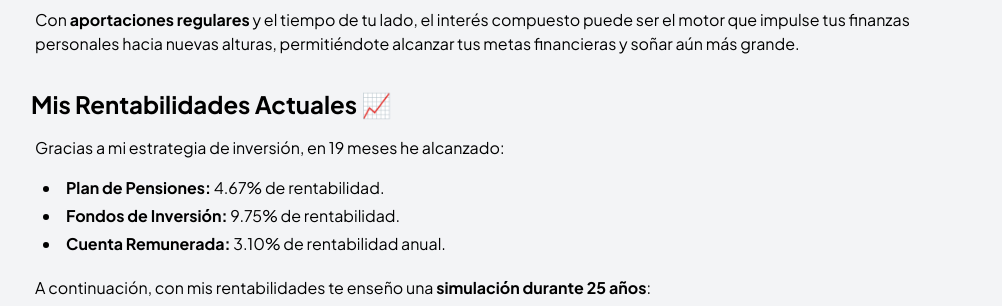
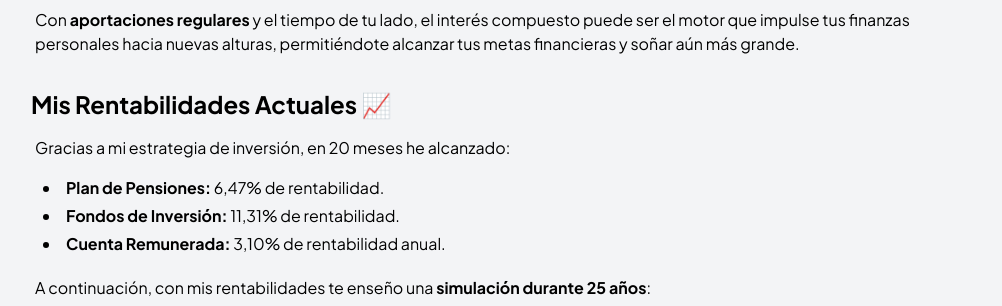
Before and after one commit to jlfernandezfernandez/compound-interest-calculator, a Next.js app: page /mejora-tus-resultados/como-invierto in a window 1280 px wide. Shown: the part 1421-1727 px from the top of the page, without its empty margins (129-1131 px from the left). Built offline with nearby package versions, Linux system fonts and the light colour scheme.

Commit message:
feature: update % of rentabilities

```diff
--- a/src/app/mejora-tus-resultados/page.tsx
+++ b/src/app/mejora-tus-resultados/page.tsx
@@ -19,7 +19,7 @@ export default function ImproveResultsPage() {
                     <p className="text-lg sm:text-xl text-gray-500 dark:text-gray-400 mb-5">En el camino hacia la libertad financiera, cada decisión cuenta. Aquí te muestro cómo el <strong>interés compuesto</strong>, combinado con las <strong>herramientas adecuadas</strong> como MyInvestor, Micappital, y Revolut, puede ser tu mejor aliado para maximizar tus inversiones. 🚀</p>
                     <div className="p-4 mb-6 flex flex-col sm:flex-row justify-between items-center bg-blue-50 border-l-4 border-blue-500">
                         <p className="text-lg sm:text-xl text-gray-600 dark:text-gray-400 mb-6 sm:mb-0">¿Quieres ver con más detalle los productos que tengo e intereses? 🔍</p>
-                        <Link href="/mejora-tus-resultados/como-invierto" className="bg-gray-200 hover:bg-gray-300 text-gray-800 font-bold py-2 px-4 rounded transition duration-300">
+                        <Link href="/mejora-tus-resultados/como-invierto" className="inline-block bg-black hover:bg-gray-800 text-white py-3 px-6 rounded-full transition duration-300">
                             Descubre Más
                         </Link>
                     </div>
@@ -65,7 +65,7 @@ export default function ImproveResultsPage() {
                             <br />
                             <p>Aquí tengo <strong>contratada mi cuenta remunerada</strong>, la cual me ofrece una rentabilidad anual del 3.11%, pagada cada día. La <strong>cuenta es gratuita</strong> y es una excelente manera de luchar contra la inflacción.</p>
                             <br />
-                            <p>Y sí, cuentas con IBAN español y toda la protección que otorga cualquier otro banco español.</p>
+                            <p>Y sí, tienen IBAN español y toda la protección que otorgaría cualquier otro banco español.</p>
                             <br />
                             <a href="https://revolut.com/referral/?referral-code=jordilftw5!FEB2-24-VR-ES" className="text-blue-500 hover:underline">Explora Revolut</a>
                         </div>
@@ -74,7 +74,7 @@ export default function ImproveResultsPage() {
                     </div>
                     <div className="text-center p-6 mt-8 bg-blue-100 rounded-lg shadow">
                         <p className="text-xl text-gray-700">¿Quieres ver cómo el interés compuesto ha transformado mis finanzas?</p>
-                        <Link href="/mejora-tus-resultados/como-invierto" className="inline-block mt-4 bg-blue-500 hover:bg-blue-700 text-white font-bold py-2 px-4 rounded">
+                        <Link href="/mejora-tus-resultados/como-invierto" className="inline-block bg-black hover:bg-gray-800 text-white py-3 px-4 mt-4 rounded transition duration-300">
                             Explora Cómo Invierto
                         </Link>
                     </div>
--- a/src/components/IntroductionSection.tsx
+++ b/src/components/IntroductionSection.tsx
@@ -3,7 +3,7 @@ export default function IntroductionSection() {
     <section className="max-w-6xl mx-auto w-full mb-6 flex flex-col items-center text-center" aria-label="Introducción a la Calculadora de Interés Compuesto">
       <h2 className="text-3xl md:text-4xl font-bold mb-4">Calculadora de Interés Compuesto Avanzada 📊</h2>
       <p className="mb-4">Maximiza tus ahorros y planifica tus inversiones con precisión. 🚀</p>
-      <p>Descubre cómo el interés compuesto puede <strong>acelerar el crecimiento de tu patrimonio</strong> y ayudarte a alcanzar tus metas financieras más rápido. Con nuestra herramienta intuitiva, simula diferentes escenarios de inversión y toma decisiones informadas para un futuro financiero más brillante.</p>
+      <p>Descubre cómo el interés compuesto puede <strong>acelerar el crecimiento de tu patrimonio</strong> y ayudarte a alcanzar tus metas financieras más rápido. Con esta calculadora, simula diferentes escenarios de inversión y toma decisiones informadas para un futuro financiero más brillante.</p>
     </section>
   );
 }
--- a/src/components/MyProfits.tsx
+++ b/src/components/MyProfits.tsx
@@ -8,11 +8,11 @@ export default function MyProfits() {
             <h2 className="text-xl md:text-2xl font-bold mb-4">Mis Rentabilidades Actuales 📈</h2>
             <div className="ml-1">
             <div className="mb-5">
-                <p>Gracias a mi estrategia de inversión, en 19 meses he alcanzado:</p>
+                <p>Gracias a mi estrategia de inversión, en 20 meses he alcanzado:</p>
                 <ul className="list-disc list-inside space-y-1 my-4 ml-2">
-                    <li><strong>Plan de Pensiones:</strong> 4.67% de rentabilidad.</li>
-                    <li><strong>Fondos de Inversión:</strong> 9.75% de rentabilidad.</li>
-                    <li><strong>Cuenta Remunerada:</strong> 3.10% de rentabilidad anual.</li>
+                    <li><strong>Plan de Pensiones:</strong> 6,47% de rentabilidad.</li>
+                    <li><strong>Fondos de Inversión:</strong> 11,31% de rentabilidad.</li>
+                    <li><strong>Cuenta Remunerada:</strong> 3,10% de rentabilidad anual.</li>
                 </ul>
             </div>
 
```
